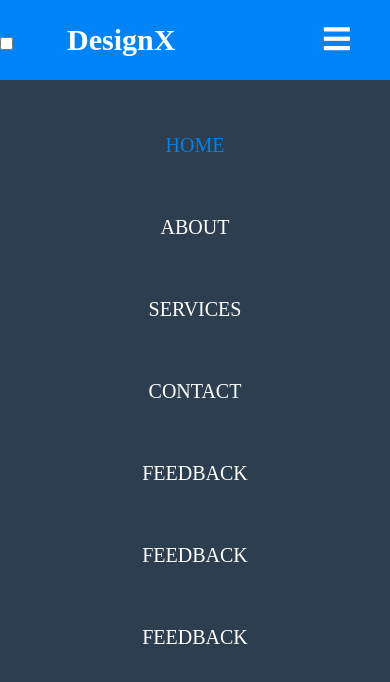
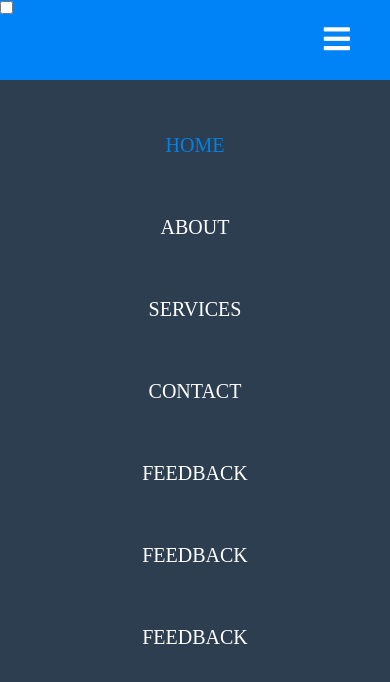
Before and after one commit to Luciefifi/reponsive-nav, a plain HTML site: page index.html in a window 390 px wide. Drawn offline with Linux system fonts and the light colour scheme.

Commit message:
commented logo

```diff
--- a/style.css
+++ b/style.css
@@ -53,10 +53,10 @@ body{
   }
 
   @media(max-width : 952px){
-    label.logo{
+    /* label.logo{
         font-size: 30px;
         padding-left: 50px;
-    }
+    } */
     nav ul li a{
         font-size: 16px;
     }
```
